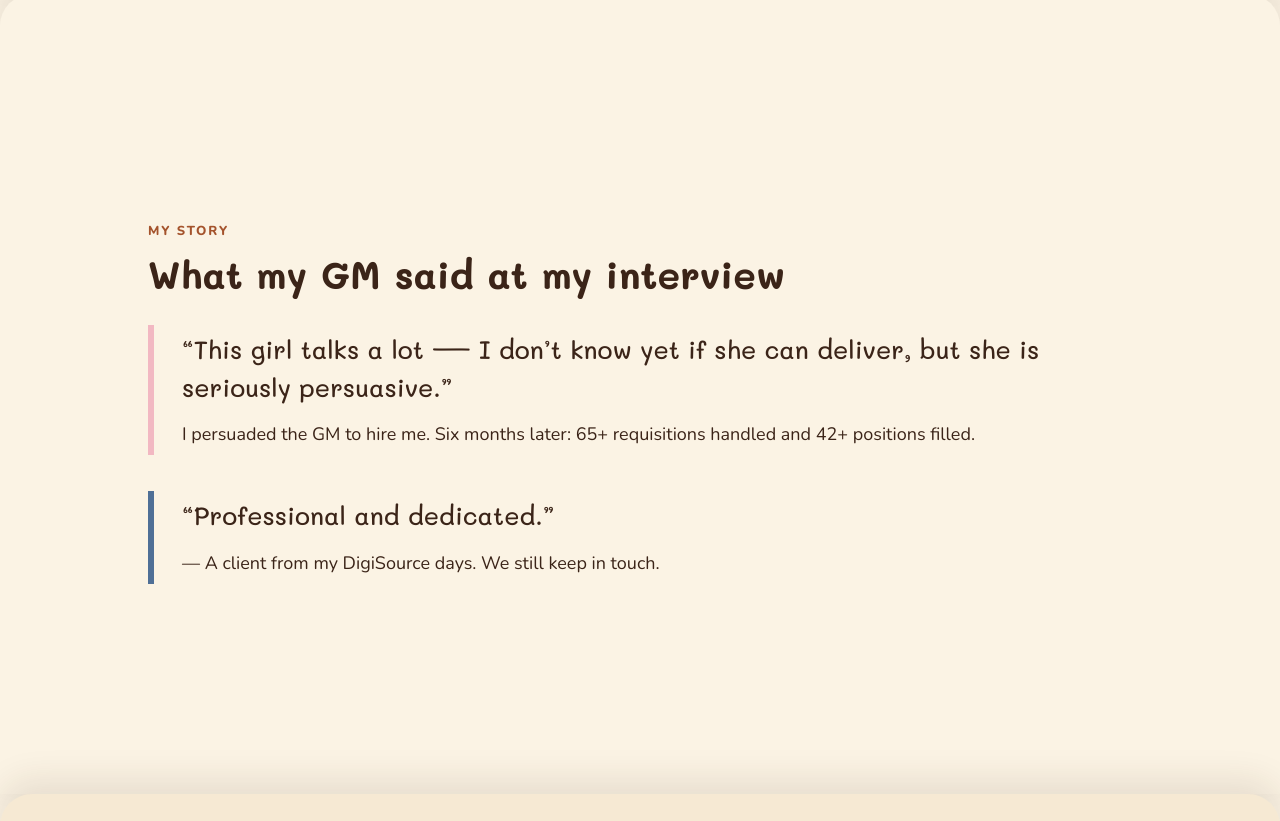
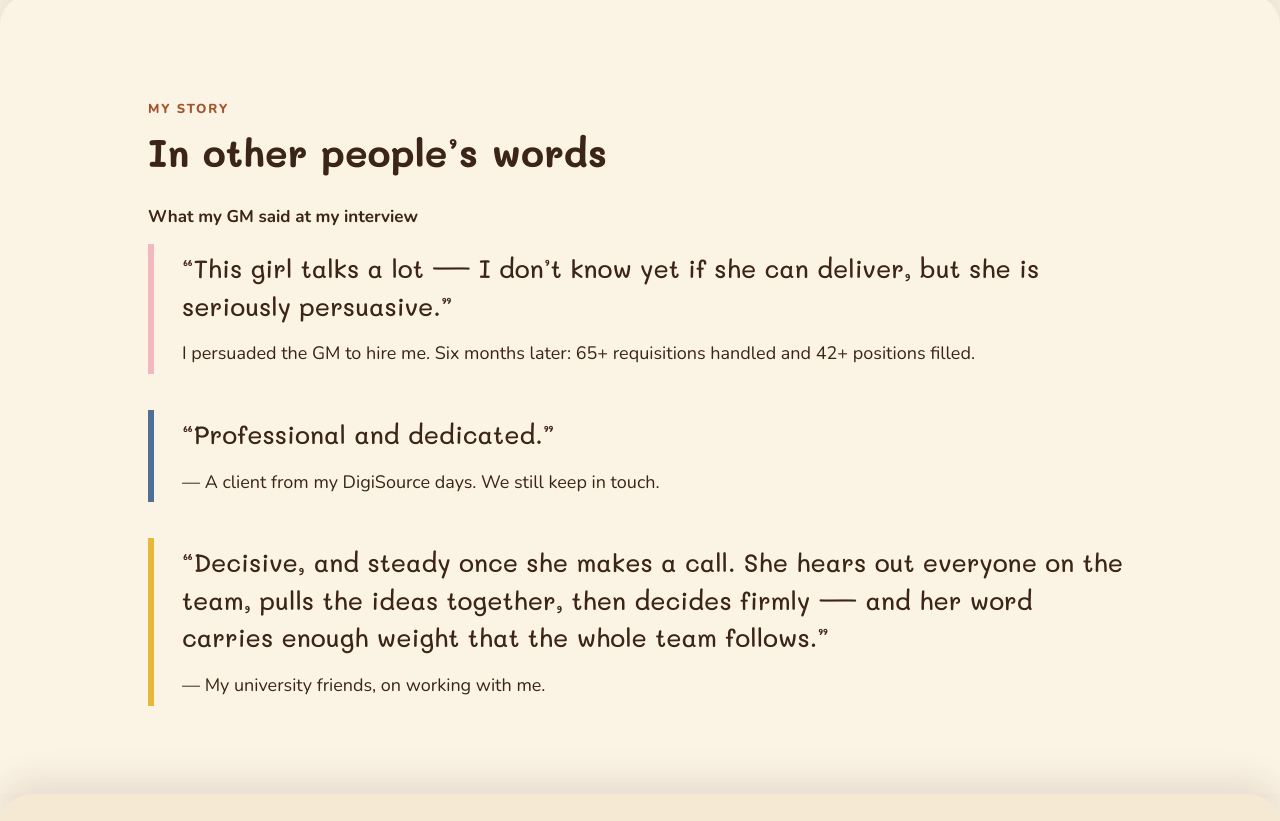
Before and after one commit to minhthuytong/minhthuytong.github.io, a plain HTML site: page index.html in a window 1280 px wide. Shown: the part 6400-7221 px from the top of the page. Drawn offline with nearby package versions, Linux system fonts and the light colour scheme.

Commit message:
Add university friends' testimonial
Co-Authored-By: Claude Opus 5.5 <noreply@anthropic.com>
Claude-Session: https://claude.ai/code/session_017tMy1UZazpze8ihMpqTfhT

```diff
--- a/index.html
+++ b/index.html
@@ -408,7 +408,8 @@ html.js .reveal.in{transform:none}
 <section id="story" class="stack">
   <div class="wrap">
     <p class="kicker"><span data-l="en">My story</span><span data-l="vi">Câu chuyện</span></p>
-    <h2><span data-l="en">What my GM said at my interview</span><span data-l="vi">GM nói gì khi phỏng vấn tôi</span></h2>
+    <h2><span data-l="en">In other people’s words</span><span data-l="vi">Qua lời người khác</span></h2>
+    <p data-l="en" style="margin:0 0 14px;font-weight:700">What my GM said at my interview</p><p data-l="vi" style="margin:0 0 14px;font-weight:700">GM nói gì khi phỏng vấn tôi</p>
     <div class="gm">
       <blockquote data-l="en">“This girl talks a lot — I don’t know yet if she can deliver, but she is seriously persuasive.”</blockquote>
       <blockquote data-l="vi">“Con bé này nói quá trời, chưa biết làm được không nhưng rất thuyết phục.”</blockquote>
@@ -420,6 +421,12 @@ html.js .reveal.in{transform:none}
       <blockquote data-l="vi">“Làm việc chuyên nghiệp, tận tâm.”</blockquote>
       <p data-l="en">— A client from my DigiSource days. We still keep in touch.</p>
       <p data-l="vi">— Một khách hàng từ thời tôi làm ở DigiSource, đến giờ vẫn giữ liên lạc.</p>
+    </div>
+    <div class="gm" style="margin-top:36px;border-left-color:#E8B83A">
+      <blockquote data-l="en">“Decisive, and steady once she makes a call. She hears out everyone on the team, pulls the ideas together, then decides firmly — and her word carries enough weight that the whole team follows.”</blockquote>
+      <blockquote data-l="vi">“Quyết đoán và rất kiên định khi ra quyết định. Lắng nghe hết ý kiến của cả team, gom lại hội ý rồi chốt dứt khoát — lời nói đủ trọng lượng để cả nhóm đồng lòng đi theo.”</blockquote>
+      <p data-l="en">— My university friends, on working with me.</p>
+      <p data-l="vi">— Bạn bè thời đại học nhận xét khi làm việc cùng tôi.</p>
     </div>
   </div>
 </section>
```
Also changed, not shown: book.html (+1 -0 lines).
